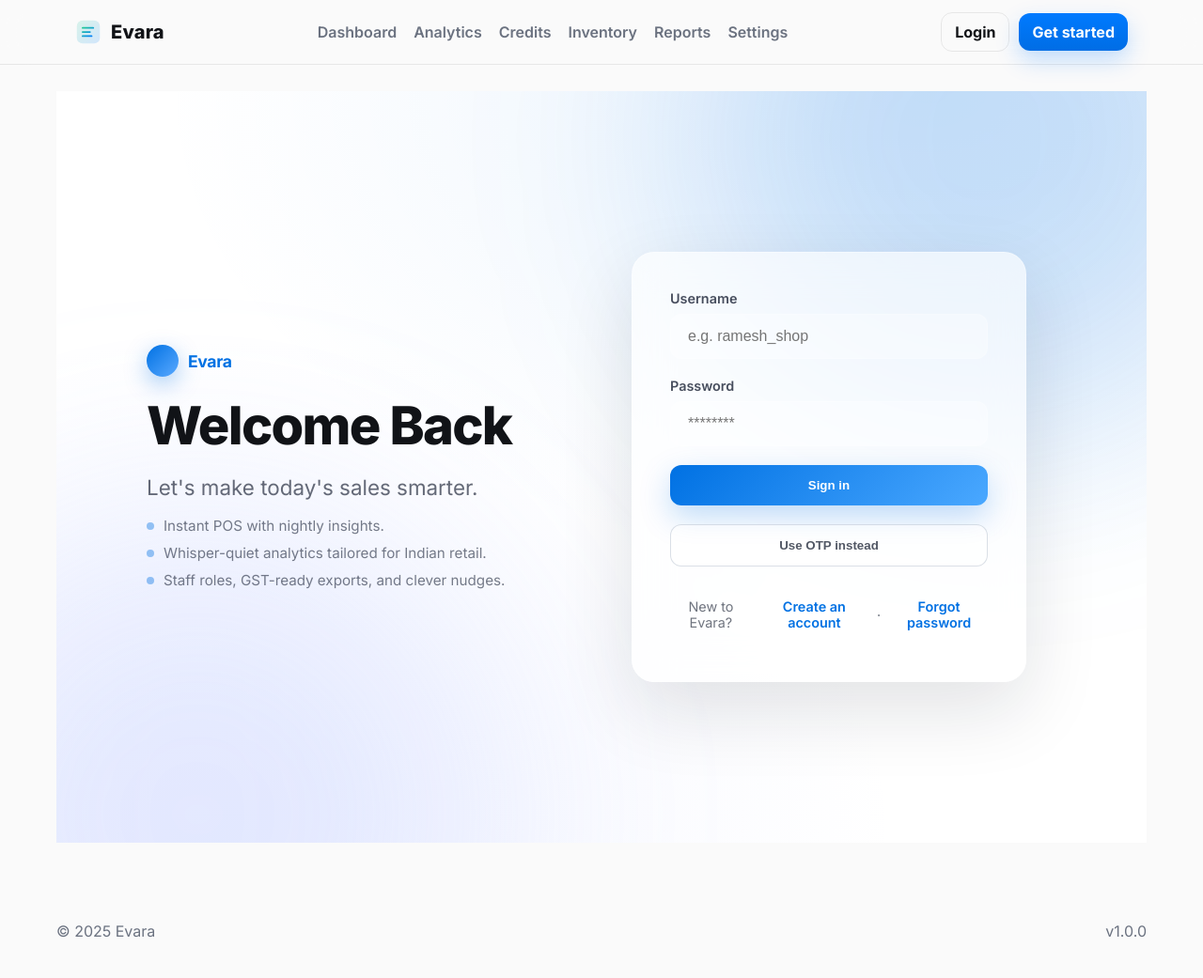
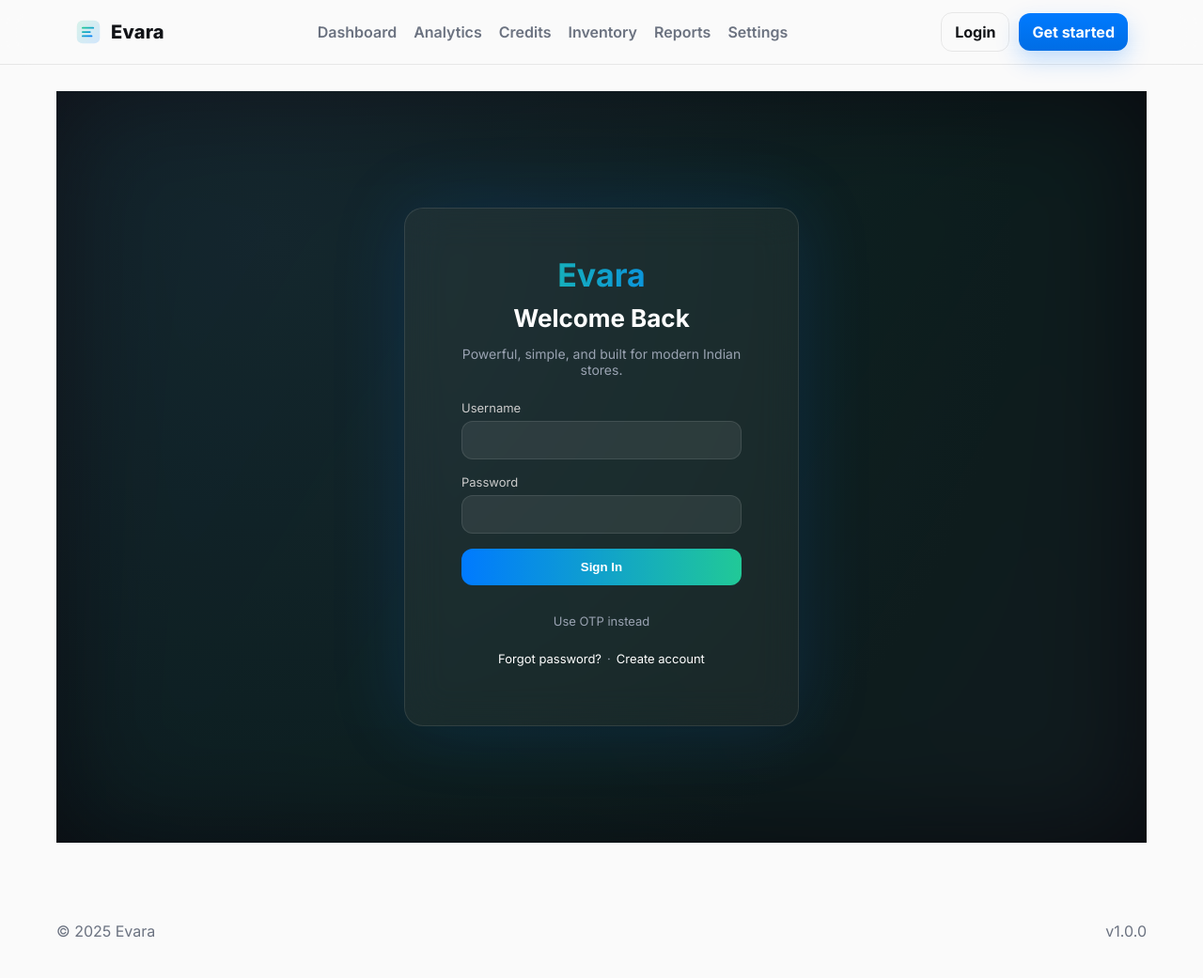
Before and after one commit to ishantswami13-crypto/BILLIONAIR-FIRST-PROJECT, a Flask app: page /login in a window 1280 px wide. Shown: the whole page at 94% size. Run offline with Flask 3, Linux system fonts and the light colour scheme; data comes from the database, SQL or seed files in the repository; data that the repository does not hold is empty.

Commit message:
Revamp login screen with glassmorphism styling

```diff
--- a/shopapp/static/css/app.css
+++ b/shopapp/static/css/app.css
@@ -92,3 +92,148 @@ body.ev-body{
   .ev-grid{grid-template-columns: 1fr}
   .ev-links{display:none}
 }
+
+/* Evara Login */
+.login-hero{
+  position:relative;
+  height:100vh;
+  display:flex;
+  align-items:center;
+  justify-content:center;
+  background:radial-gradient(circle at 20% 20%, #14171f, #090a0f 70%);
+  overflow:hidden;
+  animation:fadeIn 1s ease forwards;
+}
+.login-bg{
+  position:absolute;
+  inset:0;
+  z-index:1;
+}
+.login-bg::before{
+  content:'';
+  position:absolute;
+  inset:0;
+  background:linear-gradient(120deg, #007aff33, #21c99733, #ff77e933);
+  background-size:300% 300%;
+  animation:gradientFlow 10s ease infinite;
+  filter:blur(60px);
+  opacity:.5;
+}
+.login-card{
+  position:relative;
+  z-index:2;
+  backdrop-filter:blur(20px);
+  background:rgba(255, 255, 255, .05);
+  border:1px solid rgba(255,255,255,.1);
+  border-radius:20px;
+  padding:50px 60px;
+  text-align:center;
+  box-shadow:0 0 80px rgba(0, 122, 255, .15);
+  max-width:420px;
+  width:100%;
+  color:#fff;
+  transform:translateY(20px);
+  animation:slideUp .8s ease forwards;
+}
+.brand{
+  font-size:34px;
+  background:linear-gradient(90deg, #21c997, #007aff);
+  -webkit-background-clip:text;
+  -webkit-text-fill-color:transparent;
+  margin:0 0 10px;
+}
+.welcome{
+  margin:0;
+  font-size:26px;
+  font-weight:700;
+}
+.login-sub{
+  color:#9aa3b2;
+  font-size:14px;
+  margin-bottom:24px;
+}
+.login-form{
+  display:flex;
+  flex-direction:column;
+  gap:16px;
+}
+.input-group{
+  text-align:left;
+}
+.input-group label{
+  font-size:13px;
+  color:#ccc;
+  display:block;
+  margin-bottom:6px;
+}
+.input-group input{
+  width:100%;
+  padding:12px 14px;
+  border-radius:12px;
+  background:rgba(255,255,255,.08);
+  border:1px solid rgba(255,255,255,.1);
+  color:#fff;
+  outline:none;
+}
+.login-alert{
+  background:rgba(255, 119, 233, .1);
+  border:1px solid rgba(255, 119, 233, .25);
+  color:#ffc4f5;
+  padding:12px;
+  border-radius:12px;
+  font-size:13px;
+  text-align:left;
+}
+.login-alert span{display:block}
+.login-alert.ok{
+  background:rgba(33, 201, 151, .12);
+  border-color:rgba(33, 201, 151, .3);
+  color:#b2f2e4;
+}
+.login-btn{
+  background:linear-gradient(90deg, #007aff, #21c997);
+  border:none;
+  padding:12px;
+  font-weight:700;
+  border-radius:12px;
+  cursor:pointer;
+  color:white;
+  transition:transform .2s ease;
+}
+.login-btn:hover{
+  transform:translateY(-2px);
+}
+.otp-link{
+  display:block;
+  margin-top:14px;
+  font-size:13px;
+  color:#9aa3b2;
+  text-decoration:none;
+}
+.otp-link:hover{color:#fff;}
+.login-footer{
+  margin-top:24px;
+  font-size:13px;
+  color:#9aa3b2;
+  display:flex;
+  gap:6px;
+  justify-content:center;
+}
+.login-footer a{
+  color:#fff;
+  text-decoration:none;
+}
+.login-footer a:hover{text-decoration:underline;}
+@keyframes gradientFlow{
+  0%{background-position:0% 50%;}
+  50%{background-position:100% 50%;}
+  100%{background-position:0% 50%;}
+}
+@keyframes slideUp{
+  from{opacity:0; transform:translateY(40px);}
+  to{opacity:1; transform:translateY(0);}
+}
+@keyframes fadeIn{
+  from{opacity:0;}
+  to{opacity:1;}
+}
--- a/shopapp/templates/auth/login.html
+++ b/shopapp/templates/auth/login.html
@@ -1,46 +1,28 @@
 {% extends "layout.html" %}
-{% block title %}Welcome back &middot; Evara{% endblock %}
+{% block title %}Welcome Back · Evara{% endblock %}
+{% block content %}
 
-{% block head %}
-<link rel="stylesheet" href="{{ url_for('static', filename='css/login.css') }}">
-{% endblock %}
+<section class="login-hero">
+  <div class="login-bg"></div>
 
-{% block content %}
-<div class="login-screen">
-  <div class="ambient ambient--one" aria-hidden="true"></div>
-  <div class="ambient ambient--two" aria-hidden="true"></div>
+  <div class="login-card">
+    <h1 class="brand">Evara</h1>
+    <h2 class="welcome">Welcome Back</h2>
+    <p class="login-sub">Powerful, simple, and built for modern Indian stores.</p>
 
-  <div class="login-grid">
-    <section class="login-intro">
-      <a class="login-logo" href="/">Evara</a>
-      <h1>Welcome Back</h1>
-      <p class="login-subtext">Let's make today's sales smarter.</p>
-      <ul class="login-highlights">
-        <li>Instant POS with nightly insights.</li>
-        <li>Whisper-quiet analytics tailored for Indian retail.</li>
-        <li>Staff roles, GST-ready exports, and clever nudges.</li>
-      </ul>
-    </section>
-
-    <section class="login-panel">
-      <form method="post" class="auth-form">
-        <div class="field">
-          <label class="field-label" for="username">Username</label>
-          <input id="username" name="username" type="text" placeholder="e.g. ramesh_shop" autocomplete="username" required>
+    <form method="POST" action="{{ url_for('auth.login') }}" class="login-form">
+      <div class="input-group">
+        <label>Username</label>
+        <input type="text" name="username" autocomplete="username" required>
       </div>
-
-        <div class="field">
-          <label class="field-label" for="password">Password</label>
-          <input id="password" name="password" type="password" placeholder="********" autocomplete="current-password" required>
+      <div class="input-group">
+        <label>Password</label>
+        <input type="password" name="password" autocomplete="current-password" required>
       </div>
-
-        <button class="btn-primary" type="submit">Sign in</button>
-
-        <button class="btn-ghost" type="button" data-open="#otpModal">Use OTP instead</button>
 
       {% with messages = get_flashed_messages() %}
         {% if messages %}
-            <div class="toast err">
+          <div class="login-alert">
             {% for message in messages %}
               <span>{{ message }}</span>
             {% endfor %}
@@ -48,36 +30,19 @@
         {% endif %}
       {% endwith %}
       {% if info %}
-          <div class="toast ok">{{ info }}</div>
+        <div class="login-alert ok">{{ info }}</div>
       {% endif %}
 
-        <p class="login-meta">
-          New to Evara? <a href="{{ url_for('auth.register') }}">Create an account</a>
-          <span aria-hidden="true">&middot;</span>
-          <a href="{{ url_for('auth.forgot') }}">Forgot password</a>
+      <button class="login-btn" type="submit">Sign In</button>
+      <a class="otp-link" href="{{ url_for('auth.verify_otp_route') }}">Use OTP instead</a>
+    </form>
+
+    <p class="login-footer">
+      <a href="{{ url_for('auth.forgot') }}">Forgot password?</a>
+      <span aria-hidden="true">·</span>
+      <a href="{{ url_for('auth.register') }}">Create account</a>
     </p>
-      </form>
+  </div>
 </section>
-  </div>
-</div>
 
-<div id="otpModal" class="modal" role="dialog" aria-modal="true" aria-labelledby="otpModalTitle">
-  <div class="modal-card">
-    <h2 id="otpModalTitle">Sign in with OTP</h2>
-    <form method="post" action="/login/otp" class="otp-form">
-      <div class="field">
-        <label class="field-label" for="otp_phone">Phone number</label>
-        <input id="otp_phone" name="phone" type="tel" placeholder="10-digit mobile" pattern="[0-9]{10}" required>
-      </div>
-      <div class="modal-actions">
-        <button class="btn-primary" type="submit">Send OTP</button>
-        <button class="btn-ghost" type="button" data-close="#otpModal">Cancel</button>
-      </div>
-    </form>
-  </div>
-</div>
 {% endblock %}
-
-{% block scripts %}
-<script src="{{ url_for('static', filename='js/login.js') }}"></script>
-{% endblock %}
```
Lines whose indentation alone changed are shown as unchanged.
